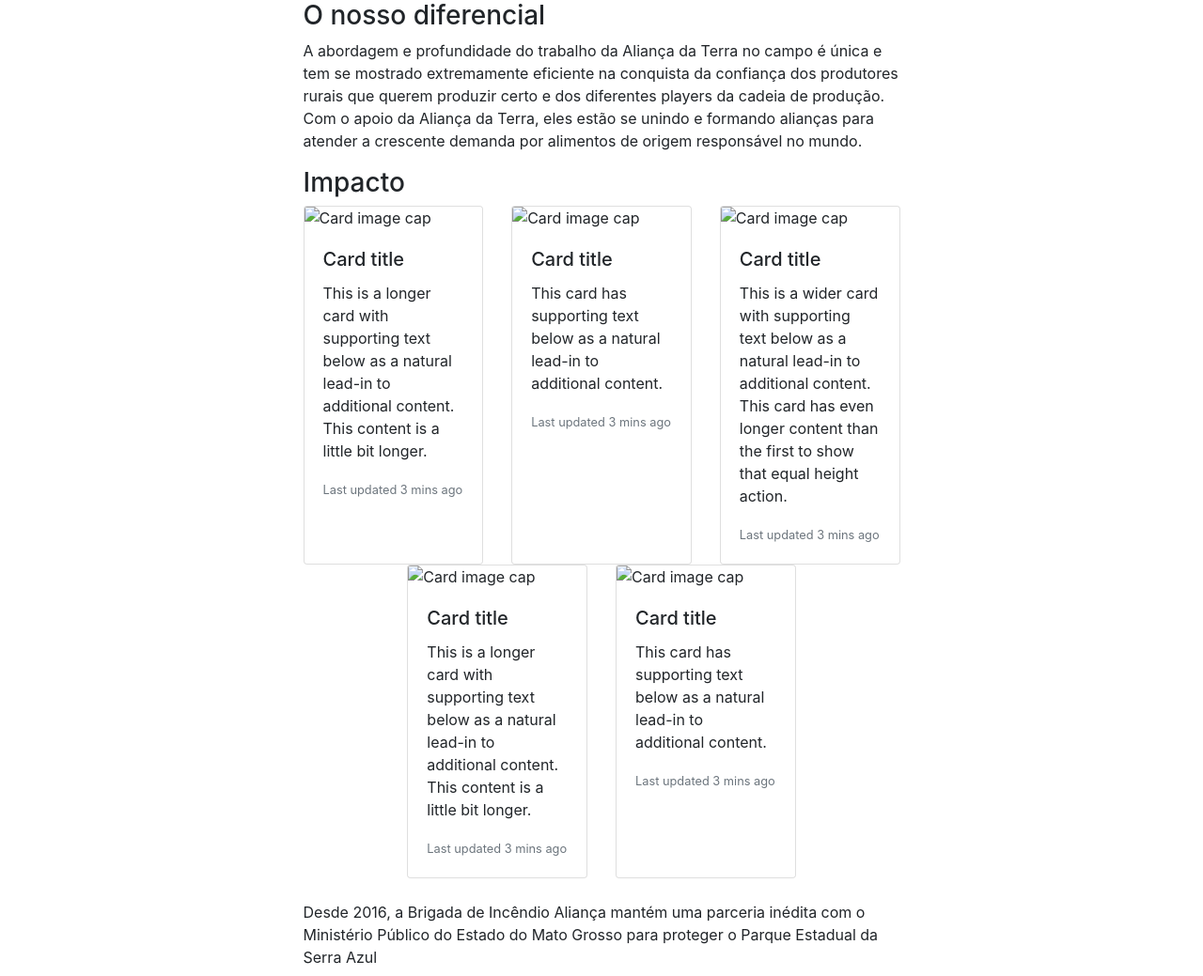
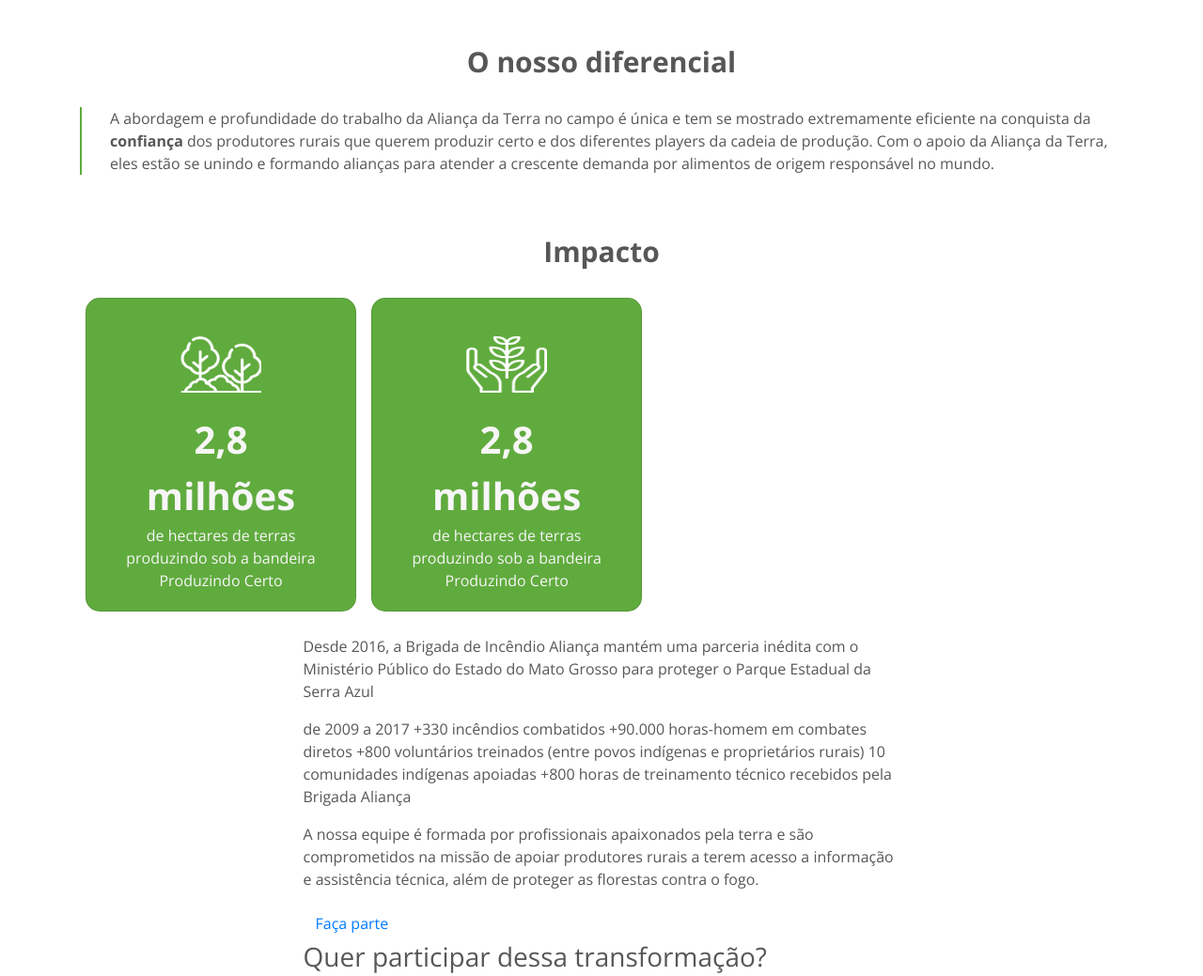
Before and after one commit to natalyapeixoto/terra, a website: page index.html in a window 1280 px wide. Shown: the top 1039 px of the page at 94% size. Drawn offline with nearby package versions, Linux system fonts and the light colour scheme.

Commit message:
Edited section with modal

```diff
--- a/css/style.css
+++ b/css/style.css
@@ -2,6 +2,8 @@
 /*GERAL*/
 body {
   box-sizing: border-box;
+  font-family: 'Open Sans', sans-serif;
+  color: var(--font-grey);
 }
 :root{
   /*cores*/
@@ -22,3 +24,50 @@
 }
 
 /*fim GERAL*/
+
+/* Início do estilo para a seção o nosso diferencial */
+.home-differential_title, .home-impact_title{
+  font-weight: bold;
+  text-align: center;
+  margin-bottom: 30px;
+  font-size: 30px;
+}
+.home-differential_text{
+  border-left: 2px solid var(--primary-green);
+  padding-left: 30px;
+}
+/* Fim do estilo para a seção o nosso diferencial */
+
+/* Início do estilo para a seção impacto */
+.home-impact_card{
+  background-color: var(--primary-green);
+  border-radius: calc(1rem - 1px);
+  width: 18rem;
+}
+.home-impact_img{
+  width: 30%;
+  height: 60px;
+  margin-top: 40px;
+}
+.home-impact_text{
+  color: var(--background-grey);
+  font-weight: 500;
+  padding: 0 20px;
+  text-align: center;
+}
+.strong__branco{
+  font-weight: bold;
+  font-size: 40px;
+}
+.home-impac_btn{
+  border: none;
+  background: white;
+}
+.home-impac_btn:focus{
+  outline: none;
+}
+.home-impact_modal-contect{
+  background-color: var(--background-grey);
+}
+
+/* Fim do estilo para a seção impacto */
--- a/index.html
+++ b/index.html
@@ -8,7 +8,7 @@
 
   <title>Aliança da Terra</title>
   <!-- font -->
-  <link href="https://fonts.googleapis.com/css?family=Open+Sans" rel="stylesheet">
+  <link href="https://fonts.googleapis.com/css?family=Open+Sans:400,700,800" rel="stylesheet">
   <!-- css -->
   <link rel="stylesheet" href="css/bootstrap.min.css">
   <link rel="stylesheet" href="css/style.css">
@@ -18,18 +18,15 @@
 <body>
 
   <!-- Início seção o nosso diferencial -->
-  <section class="home-differential">
+  <section class="home-differential p-5">
     <div class="container">
-      <div class="row d-flex justify-content-center">
-        <div class="col-lg-7">
-          <h3>O nosso diferencial</h3>
-          <p>A abordagem e profundidade do trabalho da Aliança da Terra no campo é única e tem se mostrado extremamente eficiente
+      <h3 class="home-differential_title">O nosso diferencial</h3>
+      <p class="home-differential_text">A abordagem e profundidade do trabalho da Aliança da Terra no campo é única e tem se mostrado extremamente eficiente
         na conquista da
-            <span class="font-weigh t-bold">confiança</span> dos produtores rurais que querem produzir certo e dos diferentes players da cadeia de produção.
-            Com o apoio da Aliança da Terra, eles estão se unindo e formando alianças para atender a crescente demanda por
-            alimentos de origem responsável no mundo.</p>
-        </div>
-      </div>
+        <span class="font-weight-bold">confiança</span> dos produtores rurais que querem produzir certo e dos diferentes players da cadeia de produção.
+        Com o apoio da Aliança da Terra, eles estão se unindo e formando alianças para atender a crescente demanda por alimentos
+        de origem responsável no mundo.
+      </p>
     </div>
   </section>
   <!-- Fim da seção o nosso diferencial -->
@@ -37,74 +34,64 @@
   <!-- Início da seção impacto -->
   <section class="home-impact">
     <div class="container">
-      <div class="row d-flex justify-content-center">
-        <div class="col-lg-7">
-          <h3>Impacto</h3>
+      <h3 class="home-impact_title">Impacto</h3>
       <div class="row">
         <div class="col">
-              <div class="card-deck">
-                <div class="card">
-                  <img class="card-img-top" src=".../100px200/" alt="Card image cap">
+          <!-- Button trigger modal -->
+          <button type="button" class="home-impac_btn" data-toggle="modal" data-target="#Modal1">
+            <div class="home-impact_card card d-flex align-items-center">
+              <img class="home-impact_img card-img-top" src="assets/img/home/icone1-arvore.png" alt="Card image cap">
               <div class="card-body">
-                    <h5 class="card-title">Card title</h5>
-                    <p class="card-text">This is a longer card with supporting text below as a natural lead-in to additional content. This content
-                      is a little bit longer.</p>
-                    <p class="card-text">
-                      <small class="text-muted">Last updated 3 mins ago</small>
+                <p class="home-impact_text card-text">
+                  <span class="strong__branco">2,8 milhões</span>
+                  <br>de hectares de terras produzindo sob a bandeira Produzindo Certo
                 </p>
               </div>
             </div>
-                <div class="card">
-                  <img class="card-img-top" src=".../100px200/" alt="Card image cap">
-                  <div class="card-body">
-                    <h5 class="card-title">Card title</h5>
-                    <p class="card-text">This card has supporting text below as a natural lead-in to additional content.</p>
-                    <p class="card-text">
-                      <small class="text-muted">Last updated 3 mins ago</small>
-                    </p>
-                  </div>
-                </div>
-                <div class="card">
-                  <img class="card-img-top" src=".../100px200/" alt="Card image cap">
-                  <div class="card-body">
-                    <h5 class="card-title">Card title</h5>
-                    <p class="card-text">This is a wider card with supporting text below as a natural lead-in to additional content. This card
-                      has even longer content than the first to show that equal height action.</p>
-                    <p class="card-text">
-                      <small class="text-muted">Last updated 3 mins ago</small>
+          </button>
+          <!-- Modal -->
+          <div class="modal fade" id="Modal1" tabindex="-1" role="dialog" aria-labelledby="Modal2" aria-hidden="true">
+            <div class="modal-dialog" role="document">
+              <div class="home-impact_modal-contect modal-content">
+                <div class="modal-body">
+                  <p>
+                    São mais de 1.300 fazendas de todos os tamanhos, tipos de produção e de diversas localidades no Brasil, México, Colômbia
+                    e Paraguai que adotaram melhores práticas produtivas, respeitando as pessoas que trabalham em suas terras
+                    e o meio ambiente.
+                    <span class="span__verde">É importante saber que há pessoas preocupadas em produzir certo os grãos, a carne e o leite que consumimos.</span>
                   </p>
                 </div>
               </div>
             </div>
           </div>
-          </div>
-          <div class="row d-flex justify-content-center">
-            <div class="col-lg-8">
-              <div class="card-deck">
-                <div class="card">
-                  <img class="card-img-top" src=".../100px200/" alt="Card image cap">
+          <!-- Button trigger modal -->
+          <button type="button" class="home-impac_btn" data-toggle="modal" data-target="#Modal2">
+            <div class="home-impact_card card d-flex align-items-center">
+              <img class="home-impact_img card-img-top" src="assets/img/home/icone2-preservacao.png" alt="Card image cap">
               <div class="card-body">
-                    <h5 class="card-title">Card title</h5>
-                    <p class="card-text">This is a longer card with supporting text below as a natural lead-in to additional content. This content
-                      is a little bit longer.</p>
-                    <p class="card-text">
-                      <small class="text-muted">Last updated 3 mins ago</small>
+                <p class="home-impact_text card-text">
+                  <span class="strong__branco">2,8 milhões</span>
+                  <br>de hectares de terras produzindo sob a bandeira Produzindo Certo
                 </p>
               </div>
             </div>
-                <div class="card">
-                  <img class="card-img-top" src=".../100px200/" alt="Card image cap">
-                  <div class="card-body">
-                    <h5 class="card-title">Card title</h5>
-                    <p class="card-text">This card has supporting text below as a natural lead-in to additional content.</p>
-                    <p class="card-text">
-                      <small class="text-muted">Last updated 3 mins ago</small>
+          </button>
+          <!-- Modal -->
+          <div class="modal fade" id="Modal2" tabindex="-1" role="dialog" aria-labelledby="ModalLabel2" aria-hidden="true">
+            <div class="modal-dialog" role="document">
+              <div class="home-impact_modal-contect modal-content">
+                <div class="modal-body">
+                  <p>
+                    São mais de 1.300 fazendas de todos os tamanhos, tipos de produção e de diversas localidades no Brasil, México, Colômbia
+                    e Paraguai que adotaram melhores práticas produtivas, respeitando as pessoas que trabalham em suas terras
+                    e o meio ambiente.
+                    <span class="span__verde">É importante saber que há pessoas preocupadas em produzir certo os grãos, a carne e o leite que consumimos.</span>
                   </p>
                 </div>
               </div>
             </div>
           </div>
-          </div>
+
         </div>
       </div>
     </div>
@@ -135,7 +122,8 @@
     <div class="container">
       <div class="row d-flex justify-content-center">
         <div class="col-lg-7">
-          <p>A nossa equipe é formada por profissionais apaixonados pela terra e são comprometidos na missão de apoiar produtores rurais a terem acesso a informação e assistência técnica, além de proteger as florestas contra o fogo.</p>
+          <p>A nossa equipe é formada por profissionais apaixonados pela terra e são comprometidos na missão de apoiar produtores
+            rurais a terem acesso a informação e assistência técnica, além de proteger as florestas contra o fogo.</p>
           <a href="" class="btn">Faça parte</a>
         </div>
       </div>
```
Lines whose indentation alone changed are shown as unchanged.
